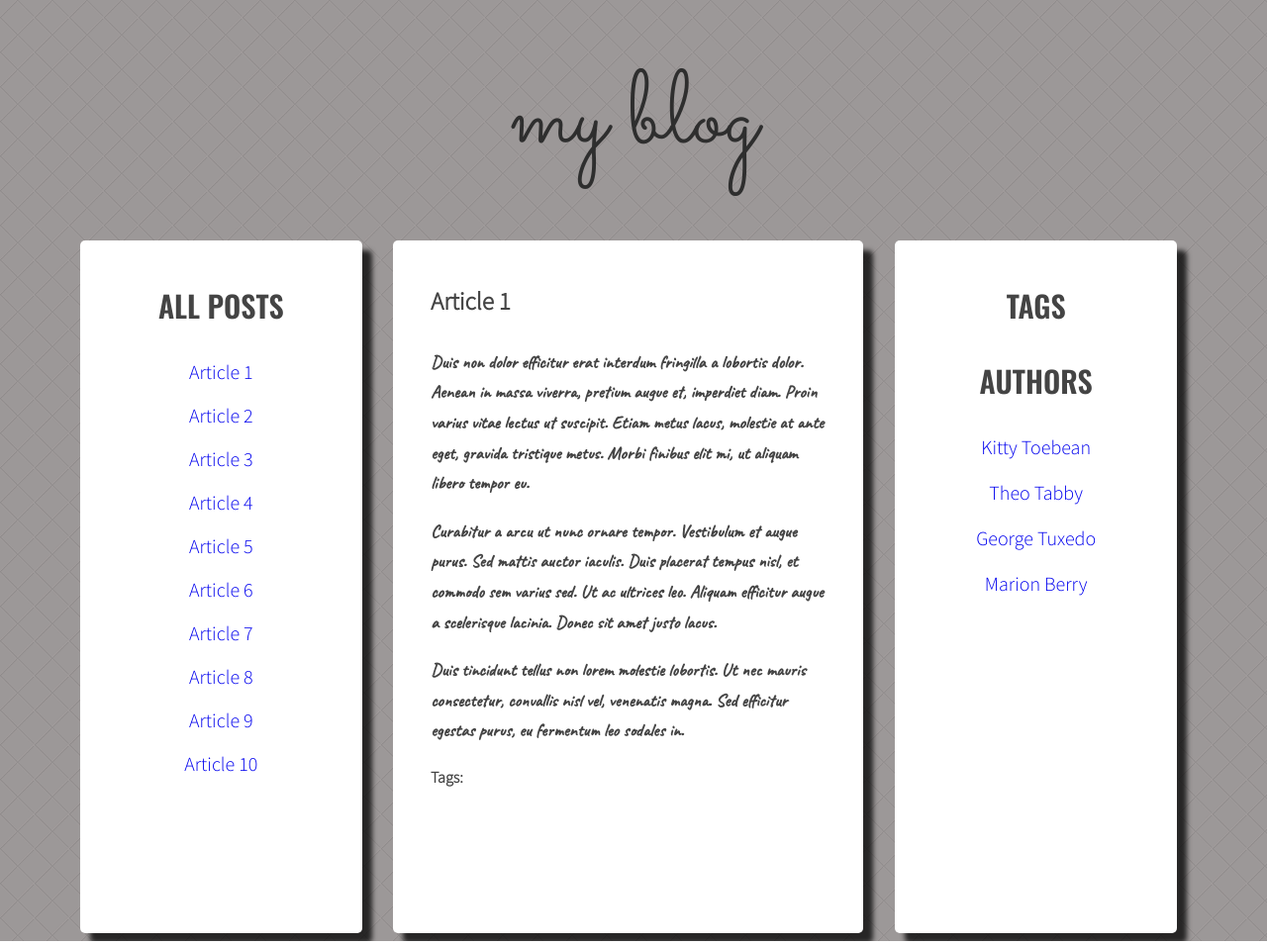
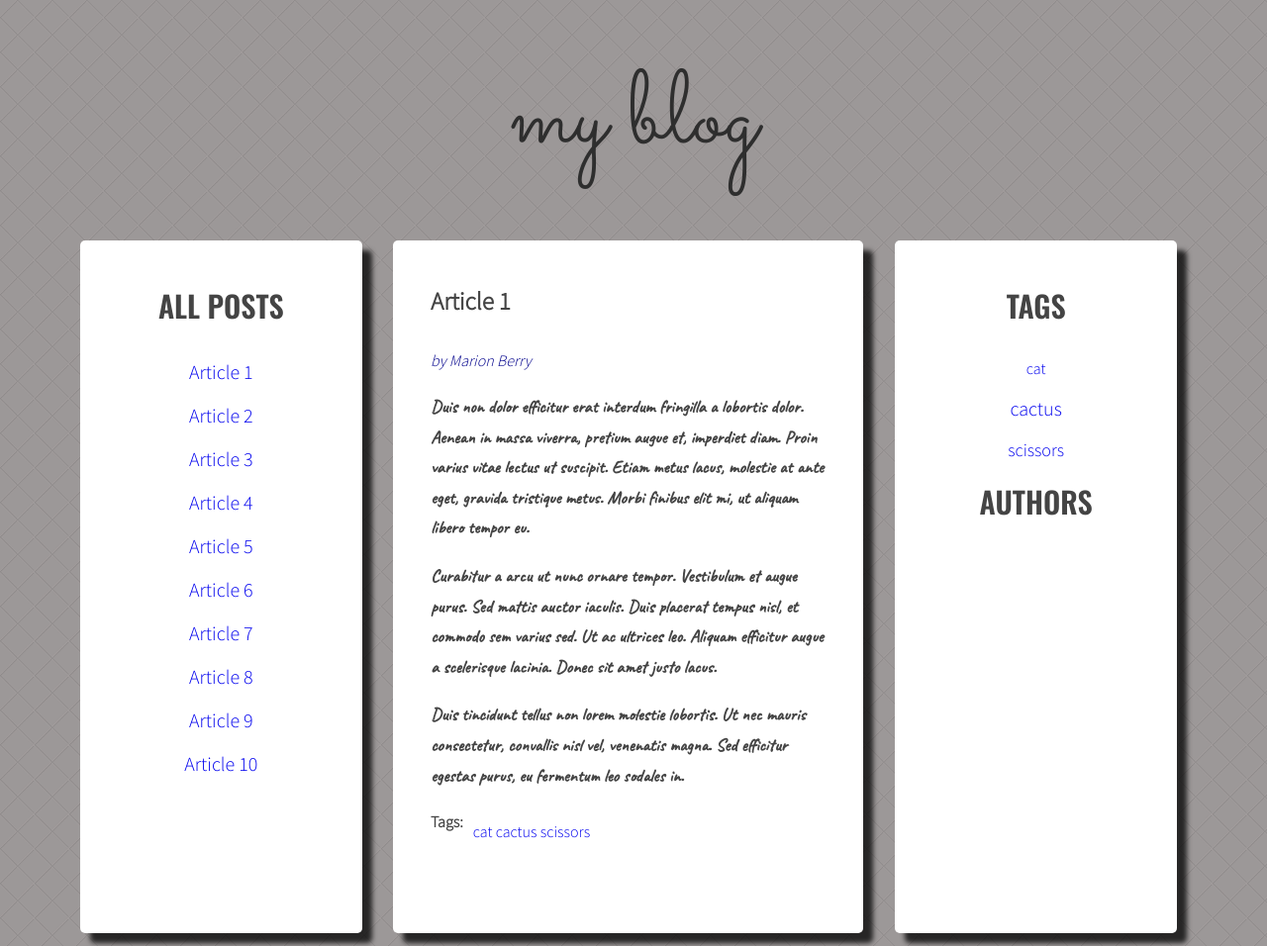
Before and after one commit to Osytek/javascript-blog, a website: page index.html in a window 1280 px wide. Shown: the whole page at 99% size. Drawn offline with nearby package versions, Linux system fonts and the light colour scheme.

Commit message:
finish tags cloud and start authors cloud

```diff
--- a/index.html
+++ b/index.html
@@ -196,26 +196,7 @@
                   </ul>
                   <h2 class="section-title">Authors</h2>
                   <ul class="list authors">
-                    <li>
-                      <a href="#">
-                        <span class="author-name">Kitty Toebean</span>
-                      </a>
-                    </li>
-                    <li>
-                      <a href="#">
-                        <span class="author-name">Theo Tabby</span>
-                      </a>
-                    </li>
-                    <li>
-                      <a href="#">
-                        <span class="author-name">George Tuxedo</span>
-                      </a>
-                    </li>
-                    <li>
-                      <a href="#">
-                        <span class="author-name">Marion Berry</span>
-                      </a>
-                    </li>
+
                   </ul>
                 </aside>
               </main>
--- a/js/script.js
+++ b/js/script.js
@@ -11,6 +11,7 @@ optTagsListSelector = '.tags.list'
 optCloudClassCount = 5
 optCloudClassPrefix = 'tag-size-'
 let count = 5
+optAuthorsListSelector = '.authors.list'
 
 const titleClickHandler = function(event){
     event.preventDefault();
@@ -130,12 +131,14 @@ function generateTags(){
     /* [NEW] START LOOP: for each tag in allTags: */
     for (let tag in allTags) {
       /* [NEW] generate code of a link and add it to allTagsHTML */
-      const tagLinkHTML = '<li><a href="#tag-' +  tag + '" class="' +  calculateTagClass(allTags[tag], tagsParams) + '">' + tag +      '</a></li>';
+      const tagLinkHTML = '<li><a href="#tag-' +  tag + '" class="' +  calculateTagClass(allTags[tag], tagsParams) + '">' + tag + '</a></li>';
+      allTagsHTML += tagLinkHTML;
     }
     /* [NEW] END LOOP: for each tag in allTags: */
 
     /*[NEW] add HTML from allTagsHTML to tagList */
-    allTagsHTML += tagLinkHTML;
+
+    tagList.innerHTML = allTagsHTML;
 
 }
 
@@ -154,11 +157,11 @@ function calculateTagsParams(tags) {
   }
   return params;
 }
-function calculateTagClass(){
+function calculateTagClass(count, params){
   classNumber = Math.floor( ( (count - params.min) / (params.max - params.min) ) * optCloudClassCount + 1 );
   return optCloudClassPrefix + classNumber;
-}
-calculateTagClass(count, params);
+  }
+
   generateTags();
   function tagClickHandler(event){
     /* prevent default action for this event */
@@ -207,6 +210,8 @@ calculateTagClass(count, params);
   addClickListenersToTags();
 
   function generateAuthors(){
+    /* [NEW] create a new variable allAuthors with an empty object */
+    let allAuthors = {};
     /* find all articles */
     const articles = document.querySelectorAll('.post');
     /* START LOOP: for every article: */
@@ -231,7 +236,49 @@ calculateTagClass(count, params);
 
     /* END LOOP: for every article: */
     }
+
+    /* [NEW] find list of authors in right column */
+    const authorList = document.querySelector('.authors');
+    const authorsParams = calculateAuthorsParams(allAuthors);
+    console.log('authorsParams:', authorsParams)
+
+  /* [NEW] create variable for all links HTML code */
+  let allAuthorsHTML = '';
+
+    /* [NEW] START LOOP: for each tag in allTags: */
+    for (let author in allAuthors) {
+      /* [NEW] generate code of a link and add it to allTagsHTML */
+      const authorLinkHTML = '<li><a href="#author-' +  author + '" class="' +  calculateAuthorClass(allAuthors[author], AuthorsParams) + '">' + author + '</a></li>';
+      allAuthorsHTML += authorLinkHTML;
+    }
+    /* [NEW] END LOOP: for each tag in allTags: */
+
+    /*[NEW] add HTML from allTagsHTML to tagList */
+
+    authorList.innerHTML = allAuthorsHTML;
+
+}
+
+  function calculateAuthorsParams(authors) {
+    const params = { max: '0', min: '999999' };
+
+    for (let author in authors) {
+      console.log(author + ' is used ' + authors[author] + ' times');
+      if(authors > params.max){
+        params.max = authors;
+      }
+      else if(authors < params.min){
+        params.min = authors;
+      }
+
+    }
+    return params;
   }
+  function calculateAuthorClass(count, params){
+    classNumber = Math.floor( ( (count - params.min) / (params.max - params.min) ) * optCloudClassCount + 1 );
+    return optCloudClassPrefix + classNumber;
+    }
+
   generateAuthors();
 
   function authorClickHandler(event){
--- a/sass/style.scss
+++ b/sass/style.scss
@@ -109,7 +109,17 @@ body {
     }
   }
 }
-
+.tags{
+  .tag-size-3{
+    font-size: 16px;
+  }
+  .tag-size-4{
+    font-size: 18px;
+  }
+  .tag-size-6{
+    font-size: 20px;
+  }
+}
 /* Authors */
 
 .authors {
```
Also changed, not shown: css/style.css, 1 other file.
